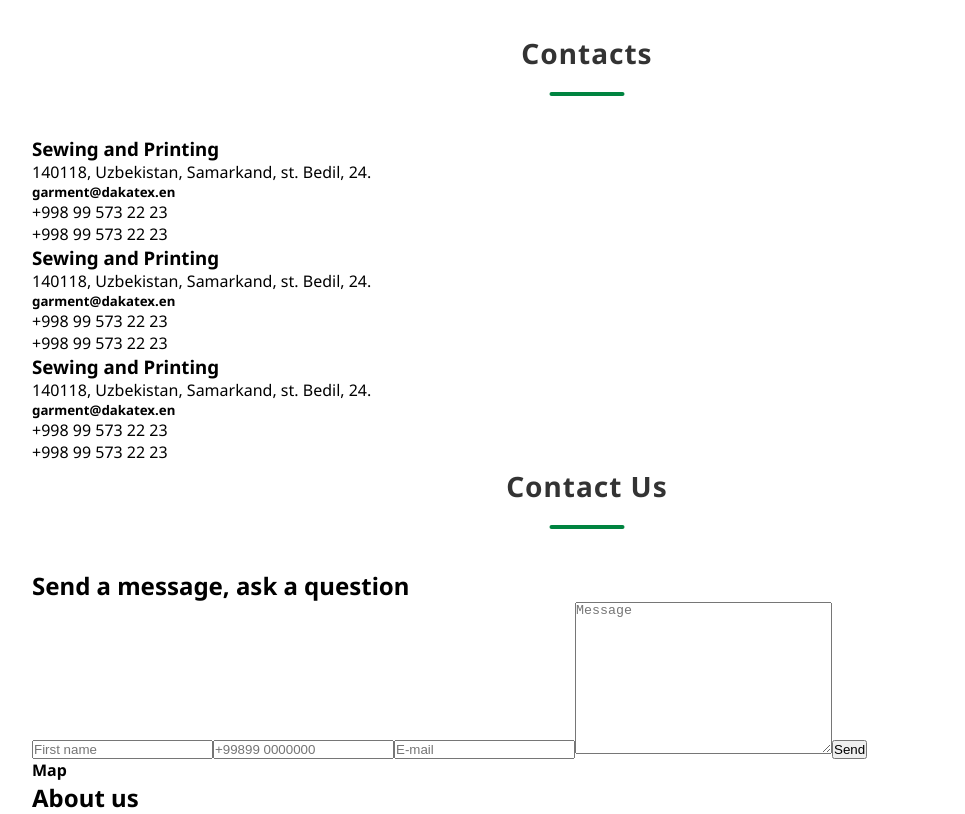
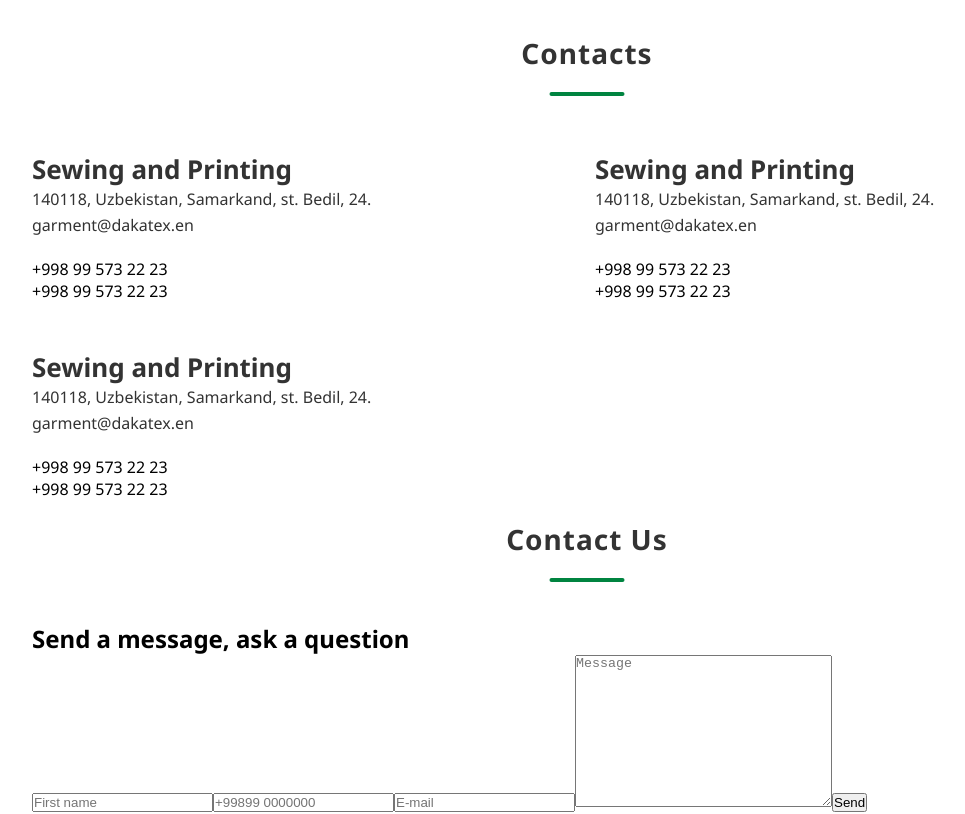
Before and after one commit to AvazShukurullayev/dakatex-clone, a React (Vite) app: page / in a window 1280 px wide. Shown: the part 6360-7174 px from the top of the page, without its empty margins (53-1018 px from the left). Built offline with nearby package versions, Linux system fonts and the light colour scheme.

Commit message:
contacts component done

```diff
--- a/src/components/contacts/Contacts.css
+++ b/src/components/contacts/Contacts.css
@@ -0,0 +1,29 @@
+.contacts__cards {
+    display: grid;
+    grid-template-columns: repeat(2, 1fr);
+    grid-template-rows: repeat(2, 1fr);
+    gap: 1rem;
+}
+
+.contacts__card {
+    padding: 1rem 0;
+}
+
+.contacts__card h3 {
+    color: rgb(51, 51, 51);
+    font-size: 26px;
+    font-weight: 700;
+    line-height: 34px;
+    letter-spacing: 0;
+    text-align: left;
+}
+
+.contacts__card p {
+    color: rgb(51, 51, 51);
+    font-size: 16px;
+    font-weight: 400;
+    line-height: 26px;
+    letter-spacing: 0;
+    text-align: left;
+    margin-bottom: 20px;
+}
--- a/src/components/contacts/Contacts.jsx
+++ b/src/components/contacts/Contacts.jsx
@@ -8,9 +8,7 @@ const Contacts = () => {
                 <div className="contacts__cards">
                     <div className="contacts__card">
                         <h3>Sewing and Printing</h3>
-                        <p>140118, Uzbekistan, Samarkand, st. Bedil, 24.</p>
-                        <h5>garment@dakatex.en</h5>
-
+                        <p>140118, Uzbekistan, Samarkand, st. Bedil, 24. <br/>garment@dakatex.en</p>
                         <ul>
                             <li>+998 99 573 22 23</li>
                             <li>+998 99 573 22 23</li>
@@ -18,9 +16,7 @@ const Contacts = () => {
                     </div>
                     <div className="contacts__card">
                         <h3>Sewing and Printing</h3>
-                        <p>140118, Uzbekistan, Samarkand, st. Bedil, 24.</p>
-                        <h5>garment@dakatex.en</h5>
-
+                        <p>140118, Uzbekistan, Samarkand, st. Bedil, 24. <br/>garment@dakatex.en</p>
                         <ul>
                             <li>+998 99 573 22 23</li>
                             <li>+998 99 573 22 23</li>
@@ -28,9 +24,7 @@ const Contacts = () => {
                     </div>
                     <div className="contacts__card">
                         <h3>Sewing and Printing</h3>
-                        <p>140118, Uzbekistan, Samarkand, st. Bedil, 24.</p>
-                        <h5>garment@dakatex.en</h5>
-
+                        <p>140118, Uzbekistan, Samarkand, st. Bedil, 24. <br/>garment@dakatex.en</p>
                         <ul>
                             <li>+998 99 573 22 23</li>
                             <li>+998 99 573 22 23</li>
```
